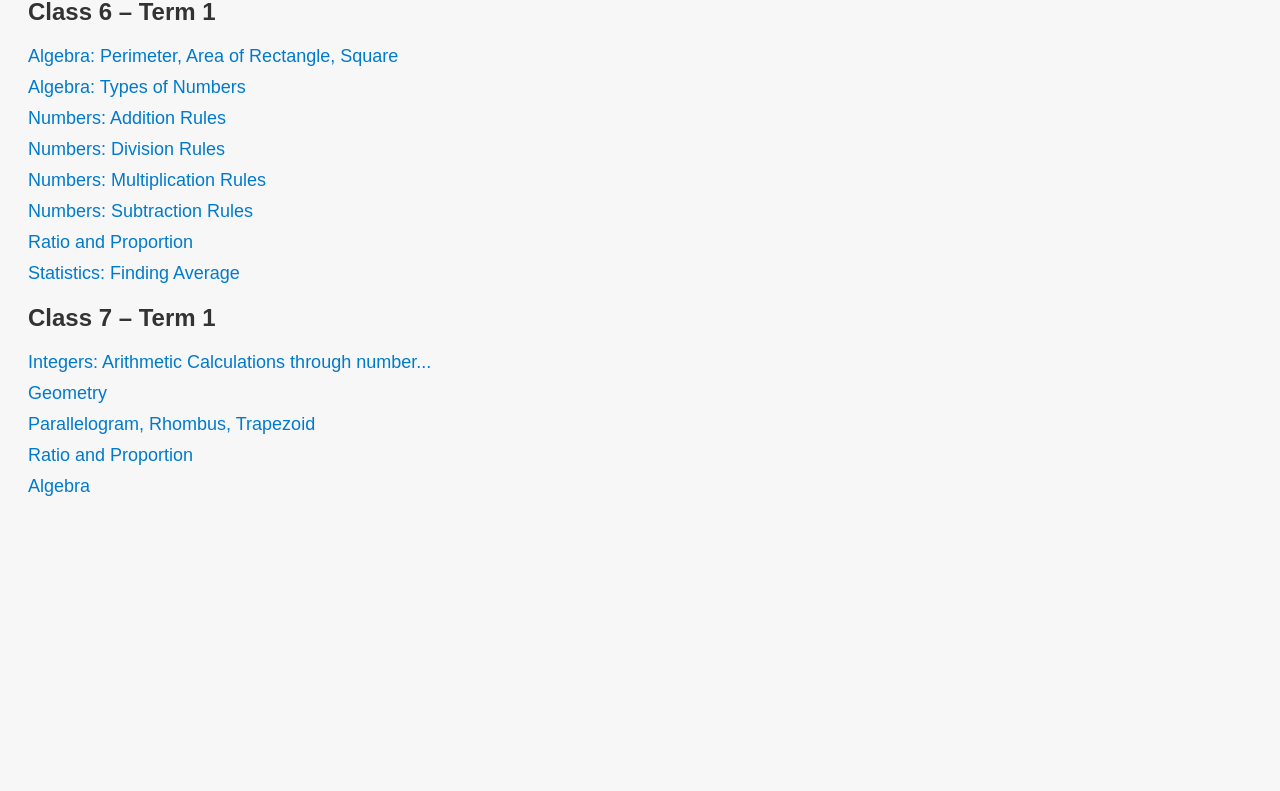
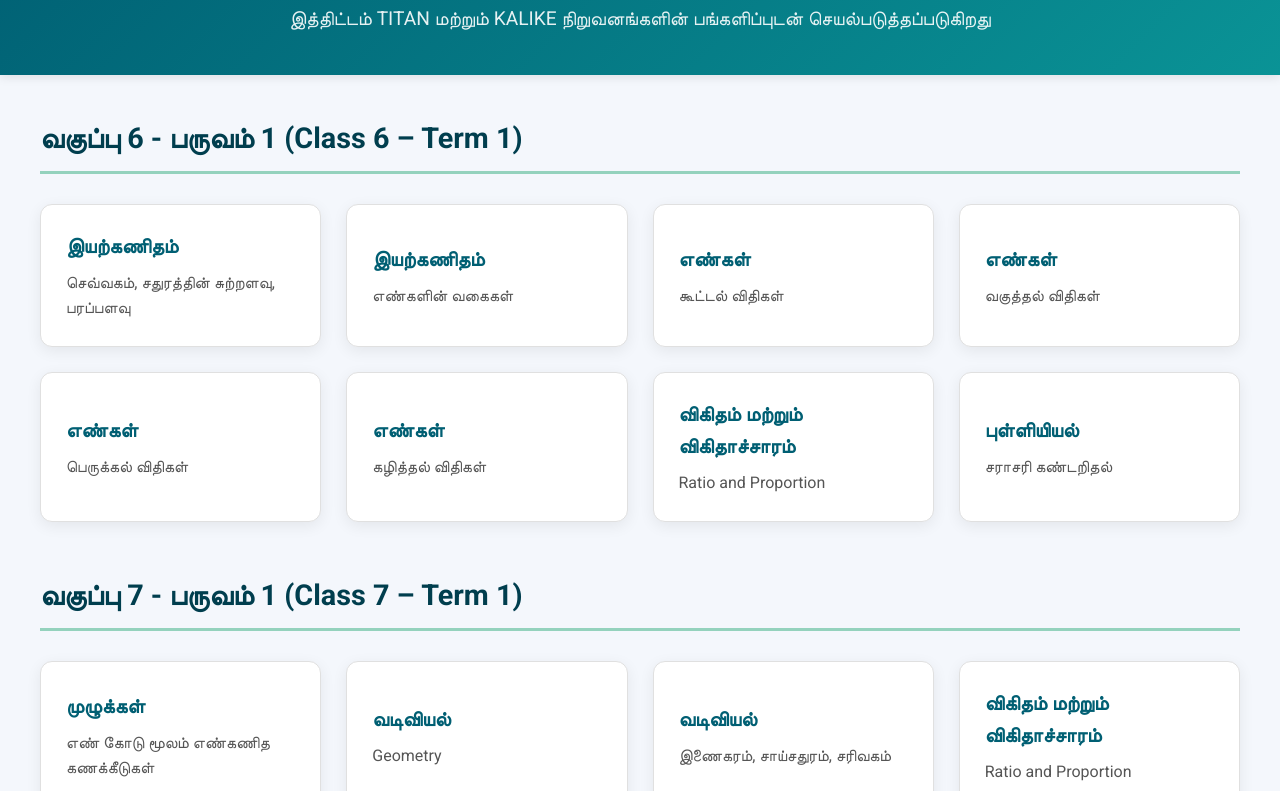
Before and after one commit to KSPIII-Kanya/Kalike-Math-Simulations, a plain HTML site: page index.html in a window 1280 px wide. Shown: the part 110-901 px from the top of the page. Before the commit the page ends 800 px from the top, so only its background shows below. Drawn offline with Linux system fonts and the light colour scheme.

Commit message:
Update index.html

```diff
--- a/index.html
+++ b/index.html
@@ -1,57 +1,198 @@
 <!DOCTYPE html>
-<html lang="en">
+<html lang="ta">
 <head>
   <meta charset="UTF-8">
-  <title>Kalike Math Simulations</title>
+  <meta name="viewport" content="width=device-width, initial-scale=1.0">
+  <title>கன்ய சம்பூர்ணா திட்டம்</title>
+  <link rel="preconnect" href="https://fonts.googleapis.com">
+  <link rel="preconnect" href="https://fonts.gstatic.com" crossorigin>
+  <link href="https://fonts.googleapis.com/css2?family=Roboto:wght@400;500;700&display=swap" rel="stylesheet">
   <style>
+    /* General Body Styles */
     body {
-      font-family: sans-serif;
-      padding: 20px;
-      background: #f7f7f7;
+      font-family: 'Roboto', sans-serif;
+      background-color: #f4f7fc;
+      color: #333;
+      margin: 0;
+      line-height: 1.6;
     }
-    h1, h2 {
-      color: #333;
+
+    /* Header Styles */
+    .page-header {
+      background: linear-gradient(135deg, #005f73, #0a9396);
+      color: #ffffff;
+      padding: 40px 20px;
+      text-align: center;
+      box-shadow: 0 2px 10px rgba(0, 0, 0, 0.1);
     }
-    ul {
-      padding-left: 0;
-      list-style: none;
+
+    .page-header h1 {
+      margin: 0;
+      font-size: 2.5em;
+      font-weight: 700;
     }
-    li {
-      margin: 10px 0;
+
+    .page-header .subheading {
+      margin: 10px 0 0;
+      font-size: 1.2em;
+      font-weight: 400;
+      opacity: 0.9;
     }
-    a {
+
+    /* Main Content Container */
+    .container {
+      max-width: 1200px;
+      margin: 40px auto;
+      padding: 0 20px;
+    }
+
+    /* Class Section Styles */
+    .class-section {
+      margin-bottom: 50px;
+    }
+
+    .class-section h2 {
+      font-size: 1.8em;
+      color: #003e4e;
+      border-bottom: 3px solid #94d2bd;
+      padding-bottom: 10px;
+      margin-bottom: 30px;
+    }
+
+    /* Grid for Simulation Cards */
+    .simulations-grid {
+      display: grid;
+      grid-template-columns: repeat(auto-fill, minmax(280px, 1fr));
+      gap: 25px;
+    }
+
+    /* Card Styles */
+    .card {
+      background-color: #ffffff;
+      border-radius: 12px;
+      box-shadow: 0 4px 15px rgba(0, 0, 0, 0.07);
+      padding: 25px;
       text-decoration: none;
-      color: #007acc;
-      font-size: 18px;
+      color: inherit;
+      transition: transform 0.3s ease, box-shadow 0.3s ease;
+      display: flex;
+      flex-direction: column;
+      justify-content: center;
+      border: 1px solid #e0e0e0;
     }
-    a:hover {
-      text-decoration: underline;
+
+    .card:hover {
+      transform: translateY(-8px);
+      box-shadow: 0 10px 25px rgba(0, 0, 0, 0.1);
+    }
+
+    .card h3 {
+      margin: 0 0 8px 0;
+      color: #005f73;
+      font-size: 1.25em;
+    }
+
+    .card p {
+      margin: 0;
+      font-size: 1em;
+      color: #555;
+    }
+
+    /* Responsive Design for smaller screens */
+    @media (max-width: 768px) {
+      .page-header h1 {
+        font-size: 2em;
+      }
+      .page-header .subheading {
+        font-size: 1em;
+      }
+      .class-section h2 {
+        font-size: 1.5em;
+      }
+    }
+
+    @media (max-width: 480px) {
+      .page-header {
+        padding: 30px 15px;
+      }
+      .simulations-grid {
+        grid-template-columns: 1fr;
+      }
     }
   </style>
 </head>
 <body>
-  <h1>Kalike Math Simulations</h1>
 
-  <h2>Class 6 – Term 1</h2>
-  <ul>
-    <li><a href="Class%206/Term%201/Class%206%20_%20Term%201%20_%20Algebra%20_%20Perimeter,%20Area%20of%20Rectangle,%20Square.html" target="_blank">Algebra: Perimeter, Area of Rectangle, Square</a></li>
-    <li><a href="Class%206/Term%201/Class%206%20_%20Term%201%20_%20Algebra%20_%20Types%20of%20Numbers.html" target="_blank">Algebra: Types of Numbers</a></li>
-    <li><a href="Class%206/Term%201/Class%206%20_%20Term%201%20_%20Numbers%20_%20Addition%20Rules.html" target="_blank">Numbers: Addition Rules</a></li>
-    <li><a href="Class%206/Term%201/Class%206%20_%20Term%201%20_%20Numbers%20_%20Division%20Rules.html" target="_blank">Numbers: Division Rules</a></li>
-    <li><a href="Class%206/Term%201/Class%206%20_%20Term%201%20_%20Numbers%20_%20Multiplication%20Rules.html" target="_blank">Numbers: Multiplication Rules</a></li>
-    <li><a href="Class%206/Term%201/Class%206%20_%20Term%201%20_%20Numbers%20_%20Subtraction%20Rules.html" target="_blank">Numbers: Subtraction Rules</a></li>
-    <li><a href="Class%206/Term%201/Class%206%20_%20Term%201%20_%20Ratio%20and%20Proportion.html" target="_blank">Ratio and Proportion</a></li>
-    <li><a href="Class%206/Term%201/Class%206%20_%20Term%201%20_%20Statistics%20(Finding%20Average).html" target="_blank">Statistics: Finding Average</a></li>
-  </ul>
+  <header class="page-header">
+    <h1>கன்ய சம்பூர்ணா திட்டம்/ கன்யா பெண்கள் கல்வி திட்டம்</h1>
+    <p class="subheading">இத்திட்டம் TITAN மற்றும் KALIKE நிறுவனங்களின் பங்களிப்புடன் செயல்படுத்தப்படுகிறது</p>
+  </header>
 
-  <h2>Class 7 – Term 1</h2>
-  <ul>
-    <li><a href="Class%207/Term%201/Class%207%20Term%201%20Integers%20Arithmetic%20Calculations%20through%20number....html" target="_blank">Integers: Arithmetic Calculations through number...</a></li>
-    <li><a href="Class%207/Term%201/Class%207%20_%20Term%201%20_%20Geometry.html" target="_blank">Geometry</a></li>
-    <li><a href="Class%207/Term%201/Class%207%20_%20Term%201%20_%20Parallelogram,%20Rhombus,%20Trapezoid.html" target="_blank">Parallelogram, Rhombus, Trapezoid</a></li>
-    <li><a href="Class%207/Term%201/Class%207%20_%20Term%201%20_%20Ratio%20and%20Proportion.html" target="_blank">Ratio and Proportion</a></li>
-    <li><a href="Class%207/Term%201/Class%207_Term1_Algebra.html" target="_blank">Algebra</a></li>
-  </ul>
+  <main class="container">
+    <section class="class-section">
+      <h2>வகுப்பு 6 - பருவம் 1 (Class 6 – Term 1)</h2>
+      <div class="simulations-grid">
+        <a href="Class%206/Term%201/Class%206%20_%20Term%201%20_%20Algebra%20_%20Perimeter,%20Area%20of%20Rectangle,%20Square.html" class="card" target="_blank">
+          <h3>இயற்கணிதம்</h3>
+          <p>செவ்வகம், சதுரத்தின் சுற்றளவு, பரப்பளவு</p>
+        </a>
+        <a href="Class%206/Term%201/Class%206%20_%20Term%201%20_%20Algebra%20_%20Types%20of%20Numbers.html" class="card" target="_blank">
+          <h3>இயற்கணிதம்</h3>
+          <p>எண்களின் வகைகள்</p>
+        </a>
+        <a href="Class%206/Term%201/Class%206%20_%20Term%201%20_%20Numbers%20_%20Addition%20Rules.html" class="card" target="_blank">
+          <h3>எண்கள்</h3>
+          <p>கூட்டல் விதிகள்</p>
+        </a>
+        <a href="Class%206/Term%201/Class%206%20_%20Term%201%20_%20Numbers%20_%20Division%20Rules.html" class="card" target="_blank">
+          <h3>எண்கள்</h3>
+          <p>வகுத்தல் விதிகள்</p>
+        </a>
+        <a href="Class%206/Term%201/Class%206%20_%20Term%201%20_%20Numbers%20_%20Multiplication%20Rules.html" class="card" target="_blank">
+          <h3>எண்கள்</h3>
+          <p>பெருக்கல் விதிகள்</p>
+        </a>
+        <a href="Class%206/Term%201/Class%206%20_%20Term%201%20_%20Numbers%20_%20Subtraction%20Rules.html" class="card" target="_blank">
+          <h3>எண்கள்</h3>
+          <p>கழித்தல் விதிகள்</p>
+        </a>
+        <a href="Class%206/Term%201/Class%206%20_%20Term%201%20_%20Ratio%20and%20Proportion.html" class="card" target="_blank">
+          <h3>விகிதம் மற்றும் விகிதாச்சாரம்</h3>
+          <p>Ratio and Proportion</p>
+        </a>
+        <a href="Class%206/Term%201/Class%206%20_%20Term%201%20_%20Statistics%20(Finding%20Average).html" class="card" target="_blank">
+          <h3>புள்ளியியல்</h3>
+          <p>சராசரி கண்டறிதல்</p>
+        </a>
+      </div>
+    </section>
+
+    <section class="class-section">
+      <h2>வகுப்பு 7 - பருவம் 1 (Class 7 – Term 1)</h2>
+      <div class="simulations-grid">
+        <a href="Class%207/Term%201/Class%207%20Term%201%20Integers%20Arithmetic%20Calculations%20through%20number....html" class="card" target="_blank">
+          <h3>முழுக்கள்</h3>
+          <p>எண் கோடு மூலம் எண்கணித கணக்கீடுகள்</p>
+        </a>
+        <a href="Class%207/Term%201/Class%207%20_%20Term%201%20_%20Geometry.html" class="card" target="_blank">
+          <h3>வடிவியல்</h3>
+          <p>Geometry</p>
+        </a>
+        <a href="Class%207/Term%201/Class%207%20_%20Term%201%20_%20Parallelogram,%20Rhombus,%20Trapezoid.html" class="card" target="_blank">
+          <h3>வடிவியல்</h3>
+          <p>இணைகரம், சாய்சதுரம், சரிவகம்</p>
+        </a>
+        <a href="Class%207/Term%201/Class%207%20_%20Term%201%20_%20Ratio%20and%20Proportion.html" class="card" target="_blank">
+          <h3>விகிதம் மற்றும் விகிதாச்சாரம்</h3>
+          <p>Ratio and Proportion</p>
+        </a>
+        <a href="Class%207/Term%201/Class%207_Term1_Algebra.html" class="card" target="_blank">
+          <h3>இயற்கணிதம்</h3>
+          <p>Algebra</p>
+        </a>
+      </div>
+    </section>
+  </main>
 
 </body>
 </html>
```
